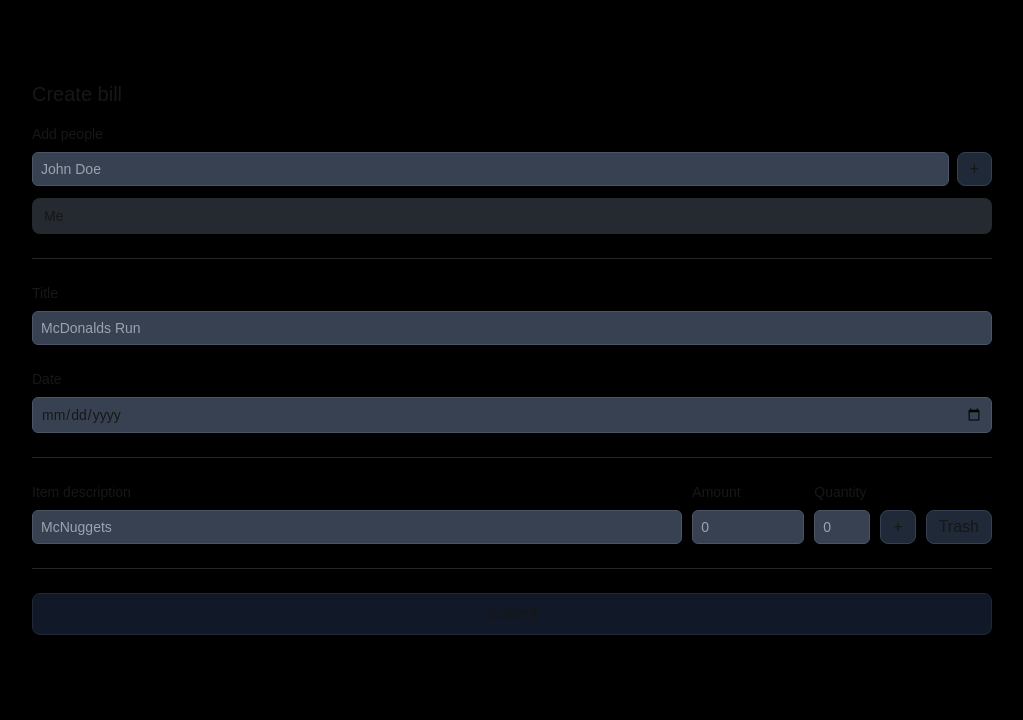
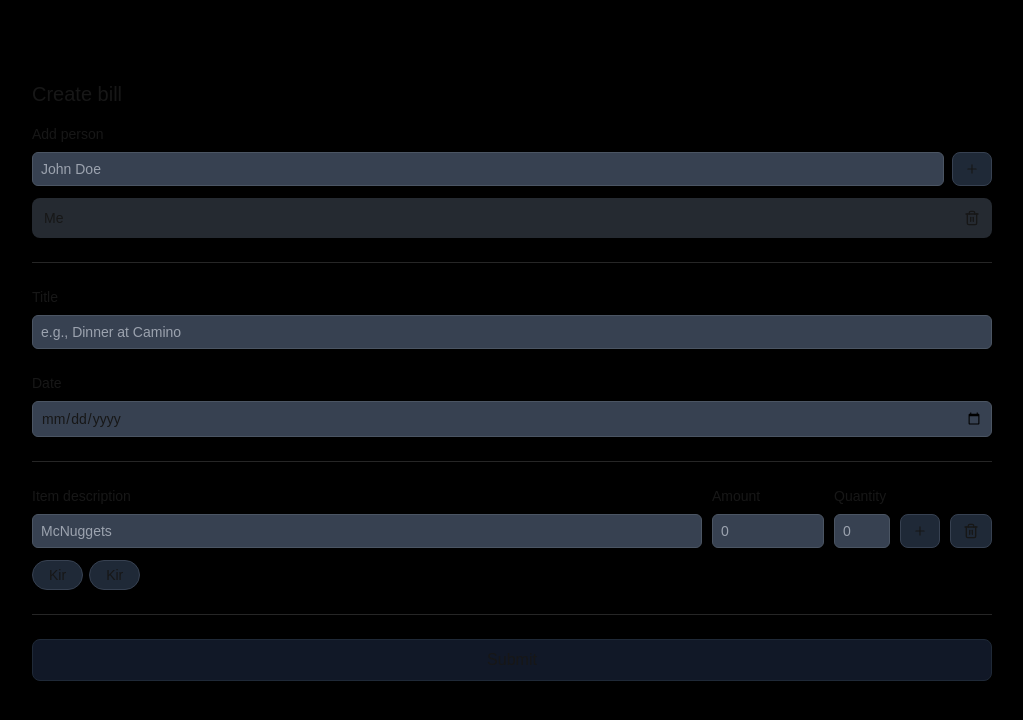
Before and after one commit to kirpnlbr/halve, a Next.js app: page /bills/new in a window 1280 px wide. Shown: the top 720 px of the page, without its empty margins (128-1151 px from the left). Built offline with nearby package versions, Linux system fonts and the light colour scheme.

Commit message:
feat: update `CreateBill` interface

```diff
--- a/app/bills/new/page.tsx
+++ b/app/bills/new/page.tsx
@@ -1,5 +1,76 @@
+import { Trash2, Plus } from 'lucide-react';
+
+/* 'use client'
+
+import React, { useState, useEffect } from 'react';
+import { supabase } from "@/utils/supabase/client";
+import type { Database } from '@/database.types';
+
+type Bill = Database['public']['Tables']['bills']['Row'];
+type BillItem = {
+    name: string;
+    price: number;
+    quantity: number;
+}
+
 export default function CreateBill() {
+    const [newPerson, setNewPerson] = useState<string>('');
+    const [people, setPeople] = useState<Bill[]>([]);
+    const [error, setError] = useState<string | null>(null);
 
+    useEffect(() => {
+        const fetchPeople = async () => {
+            try {
+                const { data, error: supabaseError } = await supabase
+                    .from('bills')
+                    .select('*')
+                    .order('created_at', { ascending: false });
+
+                if (supabaseError) throw supabaseError;
+                setPeople(data || []);
+            } catch (err) {
+                setError(err instanceof Error ? err.message : 'Error fetching people');
+                console.error('Error fetching people:', err);
+            }
+        };
+        fetchPeople();
+    }, []);
+
+    if (error) {
+        return (
+            <div className="flex items-center justify-center h-64">
+                Can&apos;t load people: {error}. Please try again later!
+            </div>
+        )
+    }
+
+    const addPerson = async (e: React.FormEvent) => {
+        e.preventDefault();
+        if (newPerson.trim()) {
+            try {
+                const { data, error: supabaseError } = await supabase
+                    .from('bills')
+                    .insert([{
+                        split_by: [newPerson.trim()],
+                        created_at: new Date().toISOString()
+                    }])
+                    .select();
+
+                if (supabaseError) throw supabaseError;
+
+                if (data) {
+                    setPeople(prevPeople => [...(data as Bill[]), ...prevPeople]);
+                }
+
+                setNewPerson('');
+            } catch (err) {
+                setError(err instanceof Error ? err.message : 'Error adding person');
+                console.error('Error adding person:', err);
+            }
+        }
+    } */
+
+export default function CreateBill() {
     return (
         <div className="space-y-4">
             <header>
@@ -19,7 +90,7 @@ export default function CreateBill() {
                                 htmlFor="people"
                                 className="block mb-2 text-sm font-medium"
                             >
-                                Add people
+                                Add person
                             </label>
                             <input
                                 id="people"
@@ -31,16 +102,19 @@ export default function CreateBill() {
                         </div>
                         <button
                             type="button"
-                            className="self-end rounded-lg bg-gray-800 border border-gray-700 px-3 py-1 hover:bg-opacity-90 transition-opacity"
+                            className="self-end rounded-lg bg-gray-800 border border-gray-700 px-3 py-1 hover:bg-opacity-90 transition-[opacity, transform] focus:scale-95"
                         >
-                            +
+                            <Plus className="h-6 w-3.5" />
                         </button>
                     </div>
 
                     {/* People list */}
                     <div className="space-y-1.5">
-                        <div className="px-3 py-2 text-sm rounded-lg bg-gray-600 bg-opacity-50">
+                        <div className="flex items-center justify-between px-3 py-2 text-sm rounded-lg bg-gray-600 bg-opacity-50">
                             Me
+                            <button>
+                                <Trash2 className="h-6 w-4" />
+                            </button>
                         </div>
                     </div>
 
@@ -63,7 +137,7 @@ export default function CreateBill() {
                             id="title"
                             name="title"
                             type="text"
-                            placeholder="McDonalds Run"
+                            placeholder="e.g., Dinner at Camino"
                             className="w-full text-sm px-2 py-1.5 border border-gray-600 bg-gray-700 rounded-md"
                         />
                     </div>
@@ -90,7 +164,8 @@ export default function CreateBill() {
                 <hr className="border-t border-white border-opacity-15" />
 
                 {/* Section: Items */}
-                <section className="space-y-6">
+                <section className="space-y-3">
+
                     <div className="flex gap-2.5">
 
                         {/* Item description input */}
@@ -149,7 +224,7 @@ export default function CreateBill() {
                             type="button"
                             className="self-end rounded-lg bg-gray-800 border border-gray-700 px-3 py-1 hover:bg-opacity-90 transition-opacity"
                         >
-                            +
+                            <Plus className="h-6 w-3.5" />
                         </button>
 
                         {/* Delete item button */}
@@ -157,10 +232,17 @@ export default function CreateBill() {
                             type="button"
                             className="self-end rounded-lg bg-gray-800 border border-gray-700 px-3 py-1 hover:bg-opacity-90 transition-opacity"
                         >
-                            Trash
+                            <Trash2 className="h-6 w-4" />
                         </button>
 
                     </div>
+
+                    {/* People tags */}
+                    <div className="flex gap-1.5">
+                        <button className="rounded-full bg-gray-800 border border-gray-700 text-sm px-4 py-1">Kir</button>
+                        <button className="rounded-full bg-gray-800 border border-gray-700 text-sm px-4 py-1">Kir</button>
+                    </div>
+
                 </section>
 
                 <hr className="border-t border-white border-opacity-15" />
--- a/app/page.tsx
+++ b/app/page.tsx
@@ -1,6 +1,9 @@
 import Link from 'next/link';
+// import { useRouter } from 'next/router';
 
 export default function Home() {
+  // const router = useRouter();
+
   return (
     <section className="flex h-[calc(100vh-10rem)] justify-center items-center">
 
@@ -8,16 +11,28 @@ export default function Home() {
       <div className="flex flex-col gap-2 w-[352px] sm:w-80">
 
         {/* Email input */}
-        <form className="flex flex-col">
-          <label htmlFor="login" className="block mb-1.5 text-sm font-medium">Email</label>
-          <input id="login" name="login" type="email" placeholder="name@domain.com" className="text-sm px-3 py-2 border border-gray-600 bg-gray-700 rounded-md"></input>
+        <form className="flex flex-col gap-1.5">
+          <label
+            htmlFor="login"
+            className="text-sm font-medium"
+          >
+            Email
+          </label>
+          <input
+            id="login"
+            name="login"
+            type="email"
+            placeholder="name@domain.com"
+            className="text-sm px-3 py-2 border border-gray-600 bg-gray-700 rounded-md focus:outline-none"
+            required
+          />
         </form>
 
         {/* Send one-time password button - redirect to /bills for now */}
         <Link href="/bills">
           <button
             type="submit"
-            className="w-full rounded-lg text-sm bg-gray-900 border border-gray-800 p-2 hover:bg-opacity-90 transition-opacity"
+            className="w-full rounded-lg text-sm bg-gray-900 border border-gray-800 p-2 hover:bg-opacity-90 transition-[opacity, transform] focus:scale-95"
           >
             Send me a one-time password
           </button>
--- a/package.json
+++ b/package.json
@@ -12,6 +12,7 @@
     "@supabase/auth-helpers-nextjs": "^0.10.0",
     "@supabase/ssr": "^0.5.2",
     "@supabase/supabase-js": "^2.47.10",
+    "lucide-react": "^0.469.0",
     "next": "15.1.3",
     "react": "^19.0.0",
     "react-dom": "^19.0.0"
```
Also changed, not shown: 1 other file (tests, documents, lock files or other folders).
